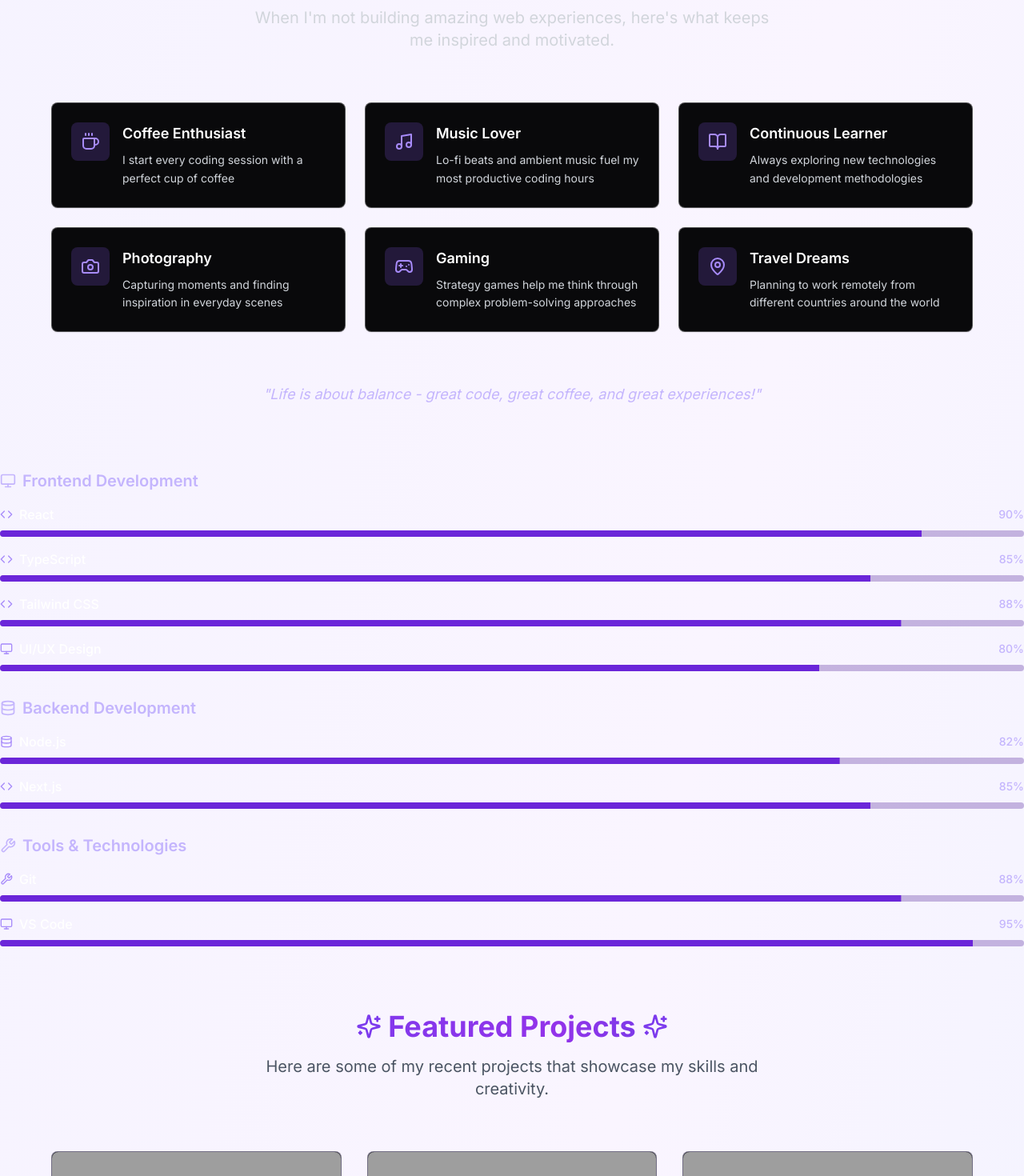
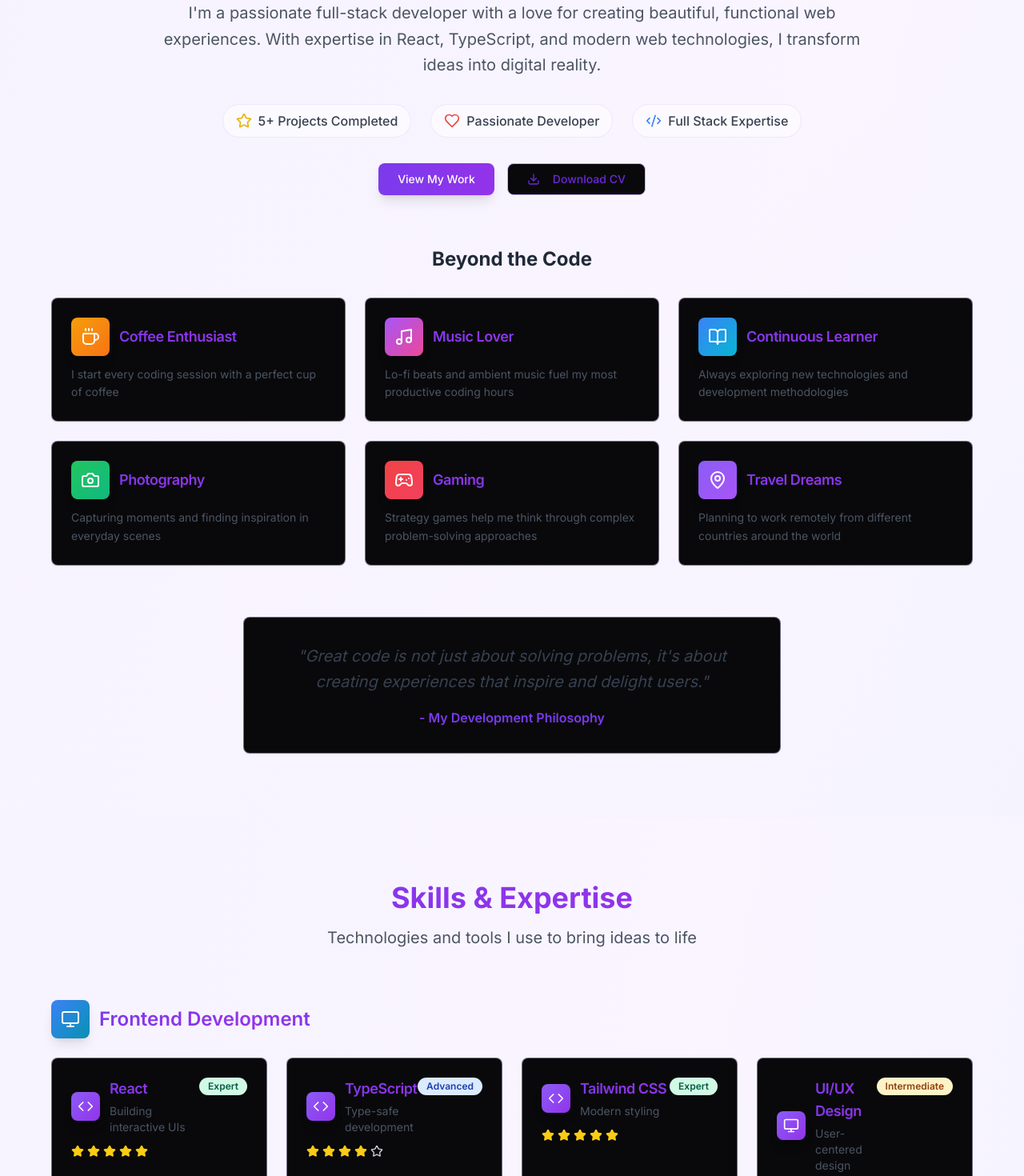
Before and after one commit to kruhi7533/stellar-glow-portfolio-site, a React (Vite) app: page / in a window 1280 px wide. Shown: the part 1060-2530 px from the top of the page at 80% size. Built offline with nearby package versions, Linux system fonts and the light colour scheme; grey boxes are pictures that could not be loaded.

Commit message:
Refactor About and Skills sections
Improved the About page and skills section, removing percentages and adding functional blog button to the navbar. Edited `src/pages/Index.tsx` and `src/components/SkillsProgress.tsx`.

```diff
--- a/src/components/Navigation.tsx
+++ b/src/components/Navigation.tsx
@@ -1,6 +1,6 @@
 
 import { useState, useEffect } from "react";
-import { Github, Linkedin, Mail, Menu, X } from "lucide-react";
+import { Github, Linkedin, Mail, Menu, X, BookOpen } from "lucide-react";
 import { Button } from "@/components/ui/button";
 import ThemeToggle from "./ThemeToggle";
 
@@ -62,6 +62,13 @@ const Navigation = () => {
               aria-label="Go to Projects section"
             >
               Projects
+            </button>
+            <button
+              onClick={() => scrollToSection('blog')}
+              className="text-gray-700 dark:text-gray-300 hover:text-violet-600 dark:hover:text-violet-400 font-medium transition-colors focus:outline-none focus:ring-2 focus:ring-violet-500 focus:ring-offset-2 focus:ring-offset-transparent rounded-md px-3 py-2"
+              aria-label="Go to Blog section"
+            >
+              Blog
             </button>
             <button
               onClick={() => scrollToSection('contact')}
@@ -139,6 +146,13 @@ const Navigation = () => {
                 Projects
               </button>
               <button
+                onClick={() => scrollToSection('blog')}
+                className="text-gray-700 dark:text-gray-300 hover:text-violet-600 dark:hover:text-violet-400 font-medium transition-colors text-left focus:outline-none focus:ring-2 focus:ring-violet-500 focus:ring-offset-2 focus:ring-offset-transparent rounded-md px-2 py-1"
+                aria-label="Go to Blog section"
+              >
+                Blog
+              </button>
+              <button
                 onClick={() => scrollToSection('contact')}
                 className="text-gray-700 dark:text-gray-300 hover:text-violet-600 dark:hover:text-violet-400 font-medium transition-colors text-left focus:outline-none focus:ring-2 focus:ring-violet-500 focus:ring-offset-2 focus:ring-offset-transparent rounded-md px-2 py-1"
                 aria-label="Go to Contact section"
--- a/src/components/PersonalSection.tsx
+++ b/src/components/PersonalSection.tsx
@@ -1,69 +1,145 @@
 
-import { Card } from "@/components/ui/card";
-import { Coffee, Music, BookOpen, Camera, Gamepad2, MapPin } from "lucide-react";
+import { Card, CardContent, CardDescription, CardHeader, CardTitle } from "@/components/ui/card";
+import { Button } from "@/components/ui/button";
+import { Coffee, Music, BookOpen, Camera, Gamepad2, MapPin, Star, Heart, Code2, Download } from "lucide-react";
 
 const PersonalSection = () => {
-  const funFacts = [
+  const scrollToSection = (sectionId: string) => {
+    const element = document.getElementById(sectionId);
+    element?.scrollIntoView({ behavior: 'smooth' });
+  };
+
+  const downloadCV = () => {
+    // Create a temporary link to download CV
+    const link = document.createElement('a');
+    link.href = '/cv.pdf'; // You would need to add your CV file to the public folder
+    link.download = 'Ruhi_Naaz_CV.pdf';
+    document.body.appendChild(link);
+    link.click();
+    document.body.removeChild(link);
+  };
+
+  const interests = [
     {
       icon: Coffee,
       title: "Coffee Enthusiast",
-      description: "I start every coding session with a perfect cup of coffee"
+      description: "I start every coding session with a perfect cup of coffee",
+      color: "from-amber-500 to-orange-500"
     },
     {
       icon: Music,
       title: "Music Lover",
-      description: "Lo-fi beats and ambient music fuel my most productive coding hours"
+      description: "Lo-fi beats and ambient music fuel my most productive coding hours",
+      color: "from-purple-500 to-pink-500"
     },
     {
       icon: BookOpen,
       title: "Continuous Learner",
-      description: "Always exploring new technologies and development methodologies"
+      description: "Always exploring new technologies and development methodologies",
+      color: "from-blue-500 to-cyan-500"
     },
     {
       icon: Camera,
       title: "Photography",
-      description: "Capturing moments and finding inspiration in everyday scenes"
+      description: "Capturing moments and finding inspiration in everyday scenes",
+      color: "from-green-500 to-emerald-500"
     },
     {
       icon: Gamepad2,
       title: "Gaming",
-      description: "Strategy games help me think through complex problem-solving approaches"
+      description: "Strategy games help me think through complex problem-solving approaches",
+      color: "from-red-500 to-rose-500"
     },
     {
       icon: MapPin,
       title: "Travel Dreams",
-      description: "Planning to work remotely from different countries around the world"
+      description: "Planning to work remotely from different countries around the world",
+      color: "from-violet-500 to-purple-500"
     }
   ];
 
+  const achievements = [
+    { icon: Star, text: "5+ Projects Completed", color: "text-yellow-500" },
+    { icon: Heart, text: "Passionate Developer", color: "text-red-500" },
+    { icon: Code2, text: "Full Stack Expertise", color: "text-blue-500" }
+  ];
+
   return (
-    <section id="personal" className="py-20 px-6">
+    <section id="about" className="py-20 px-6 bg-gradient-to-br from-violet-50/30 via-purple-50/30 to-indigo-50/30 dark:from-violet-950/20 dark:via-purple-950/20 dark:to-indigo-950/20">
       <div className="max-w-6xl mx-auto">
-        <h2 className="text-4xl md:text-5xl font-bold text-center mb-8 gradient-text">Beyond the Code</h2>
-        <p className="text-xl text-gray-300 mb-16 text-center max-w-2xl mx-auto">
-          When I'm not building amazing web experiences, here's what keeps me inspired and motivated.
-        </p>
-
-        <div className="grid md:grid-cols-3 gap-6">
-          {funFacts.map((fact, index) => (
-            <Card key={fact.title} className="glass p-6 hover:glow-box transition-all duration-300 group">
-              <div className="flex items-start gap-4">
-                <div className="p-3 bg-violet-500/20 rounded-lg group-hover:bg-violet-500/30 transition-colors">
-                  <fact.icon size={24} className="text-violet-400" />
+        {/* Main About Section */}
+        <div className="text-center mb-16 animate-fade-in">
+          <h2 className="text-4xl md:text-5xl font-bold mb-6 gradient-text">About Me</h2>
+          <div className="max-w-4xl mx-auto">
+            <p className="text-xl text-gray-600 dark:text-gray-300 mb-8 leading-relaxed">
+              I'm a passionate full-stack developer with a love for creating beautiful, functional web experiences.
+              With expertise in React, TypeScript, and modern web technologies, I transform ideas into digital reality.
+            </p>
+            <div className="flex flex-wrap justify-center gap-6 mb-8">
+              {achievements.map((achievement, index) => (
+                <div key={index} className="flex items-center gap-2 bg-white/50 dark:bg-gray-800/50 px-4 py-2 rounded-full backdrop-blur-sm border border-violet-200/50 dark:border-violet-500/30">
+                  <achievement.icon size={20} className={achievement.color} />
+                  <span className="text-gray-700 dark:text-gray-300 font-medium">{achievement.text}</span>
                 </div>
-                <div>
-                  <h3 className="text-lg font-semibold text-white mb-2">{fact.title}</h3>
-                  <p className="text-gray-300 text-sm leading-relaxed">{fact.description}</p>
-                </div>
-              </div>
-            </Card>
-          ))}
+              ))}
+            </div>
+            <div className="flex flex-wrap justify-center gap-4">
+              <Button
+                onClick={() => scrollToSection('projects')}
+                className="bg-gradient-to-r from-violet-600 to-purple-600 hover:from-violet-700 hover:to-purple-700 text-white font-medium px-6 py-3 rounded-lg shadow-lg hover:shadow-xl transition-all duration-300"
+              >
+                View My Work
+              </Button>
+              <Button
+                variant="outline"
+                onClick={downloadCV}
+                className="border-violet-300 text-violet-700 hover:bg-violet-50 dark:border-violet-600 dark:text-violet-300 dark:hover:bg-violet-900/20 font-medium px-6 py-3 rounded-lg"
+              >
+                <Download size={18} className="mr-2" />
+                Download CV
+              </Button>
+            </div>
+          </div>
         </div>
 
-        <div className="text-center mt-16">
-          <p className="text-lg text-violet-300 italic">
-            "Life is about balance - great code, great coffee, and great experiences!"
-          </p>
+        {/* Interests Grid */}
+        <div className="mb-16">
+          <h3 className="text-2xl font-bold text-center mb-8 text-gray-800 dark:text-gray-200">
+            Beyond the Code
+          </h3>
+          <div className="grid md:grid-cols-2 lg:grid-cols-3 gap-6">
+            {interests.map((interest, index) => (
+              <Card key={interest.title} className="group hover:shadow-xl transition-all duration-500 hover:scale-105 glass glow-box border-violet-200/50 dark:border-violet-500/30 backdrop-blur-sm">
+                <CardHeader className="pb-3">
+                  <div className="flex items-center gap-3">
+                    <div className={`p-3 bg-gradient-to-br ${interest.color} rounded-lg shadow-lg group-hover:scale-110 transition-transform duration-300`}>
+                      <interest.icon size={24} className="text-white" />
+                    </div>
+                    <CardTitle className="text-lg gradient-text">{interest.title}</CardTitle>
+                  </div>
+                </CardHeader>
+                <CardContent>
+                  <CardDescription className="text-gray-600 dark:text-gray-300 leading-relaxed">
+                    {interest.description}
+                  </CardDescription>
+                </CardContent>
+              </Card>
+            ))}
+          </div>
+        </div>
+
+        {/* Quote Section */}
+        <div className="text-center">
+          <Card className="max-w-2xl mx-auto glass glow-box border-violet-200/50 dark:border-violet-500/30">
+            <CardContent className="p-8">
+              <blockquote className="text-xl text-gray-700 dark:text-gray-300 italic leading-relaxed">
+                "Great code is not just about solving problems, it's about creating experiences that inspire and delight users."
+              </blockquote>
+              <div className="mt-4 text-violet-600 dark:text-violet-400 font-semibold">
+                - My Development Philosophy
+              </div>
+            </CardContent>
+          </Card>
         </div>
       </div>
     </section>
--- a/src/components/SkillsProgress.tsx
+++ b/src/components/SkillsProgress.tsx
@@ -1,82 +1,149 @@
 
-import { Progress } from "@/components/ui/progress";
-import { Code, Database, Monitor, Wrench } from "lucide-react";
+import { Card, CardContent, CardHeader, CardTitle } from "@/components/ui/card";
+import { Badge } from "@/components/ui/badge";
+import { Code, Database, Monitor, Wrench, Star } from "lucide-react";
 
 const SkillsProgress = () => {
   const skillCategories = {
     frontend: [
-      { name: "React", level: 90, icon: Code },
-      { name: "TypeScript", level: 85, icon: Code },
-      { name: "Tailwind CSS", level: 88, icon: Code },
-      { name: "UI/UX Design", level: 80, icon: Monitor }
+      { name: "React", level: "Expert", icon: Code, description: "Building interactive UIs" },
+      { name: "TypeScript", level: "Advanced", icon: Code, description: "Type-safe development" },
+      { name: "Tailwind CSS", level: "Expert", icon: Code, description: "Modern styling" },
+      { name: "UI/UX Design", level: "Intermediate", icon: Monitor, description: "User-centered design" }
     ],
     backend: [
-      { name: "Node.js", level: 82, icon: Database },
-      { name: "Next.js", level: 85, icon: Code }
+      { name: "Node.js", level: "Advanced", icon: Database, description: "Server-side development" },
+      { name: "Next.js", level: "Advanced", icon: Code, description: "Full-stack React framework" }
     ],
     tools: [
-      { name: "Git", level: 88, icon: Wrench },
-      { name: "VS Code", level: 95, icon: Monitor }
+      { name: "Git", level: "Expert", icon: Wrench, description: "Version control" },
+      { name: "VS Code", level: "Expert", icon: Monitor, description: "Development environment" }
     ]
   };
 
-  const SkillBar = ({ skill }: { skill: any }) => (
-    <div className="space-y-2">
-      <div className="flex items-center justify-between">
-        <div className="flex items-center gap-2">
-          <skill.icon size={16} className="text-violet-400" />
-          <span className="text-white font-medium">{skill.name}</span>
+  const getLevelColor = (level: string) => {
+    switch (level) {
+      case "Expert": return "bg-emerald-100 text-emerald-800 dark:bg-emerald-900/50 dark:text-emerald-200";
+      case "Advanced": return "bg-blue-100 text-blue-800 dark:bg-blue-900/50 dark:text-blue-200";
+      case "Intermediate": return "bg-amber-100 text-amber-800 dark:bg-amber-900/50 dark:text-amber-200";
+      default: return "bg-gray-100 text-gray-800 dark:bg-gray-900/50 dark:text-gray-200";
+    }
+  };
+
+  const getLevelStars = (level: string) => {
+    switch (level) {
+      case "Expert": return 5;
+      case "Advanced": return 4;
+      case "Intermediate": return 3;
+      default: return 2;
+    }
+  };
+
+  const SkillCard = ({ skill }: { skill: any }) => (
+    <Card className="group hover:shadow-lg transition-all duration-300 hover:scale-105 glass border-violet-200/50 dark:border-violet-500/30">
+      <CardHeader className="pb-3">
+        <div className="flex items-start justify-between">
+          <div className="flex items-center gap-3">
+            <div className="p-2 bg-gradient-to-br from-violet-500 to-purple-600 rounded-lg shadow-lg group-hover:scale-110 transition-transform duration-300">
+              <skill.icon size={20} className="text-white" />
             </div>
-        <span className="text-violet-300 text-sm font-medium">{skill.level}%</span>
+            <div>
+              <CardTitle className="text-lg gradient-text">{skill.name}</CardTitle>
+              <p className="text-sm text-gray-600 dark:text-gray-400 mt-1">{skill.description}</p>
             </div>
-      <Progress
-        value={skill.level}
-        className="h-2 bg-violet-900/30"
+          </div>
+          <Badge className={getLevelColor(skill.level)}>{skill.level}</Badge>
+        </div>
+      </CardHeader>
+      <CardContent className="pt-0">
+        <div className="flex items-center gap-1">
+          {[...Array(5)].map((_, i) => (
+            <Star
+              key={i}
+              size={16}
+              className={`${
+                i < getLevelStars(skill.level)
+                  ? 'text-yellow-400 fill-current'
+                  : 'text-gray-300 dark:text-gray-600'
+              } transition-colors duration-300`}
             />
+          ))}
         </div>
+      </CardContent>
+    </Card>
   );
 
   return (
-    <div className="space-y-8">
+    <section id="skills" className="py-20 px-6">
+      <div className="max-w-6xl mx-auto">
+        <div className="text-center mb-16 animate-fade-in">
+          <h2 className="text-4xl font-bold mb-4 gradient-text">Skills & Expertise</h2>
+          <p className="text-xl text-gray-600 dark:text-gray-300 max-w-2xl mx-auto">
+            Technologies and tools I use to bring ideas to life
+          </p>
+        </div>
+
+        <div className="space-y-12">
           {/* Frontend Skills */}
           <div>
-        <h3 className="text-xl font-semibold text-violet-300 mb-4 flex items-center gap-2">
-          <Monitor size={20} />
-          Frontend Development
-        </h3>
-        <div className="space-y-4">
+            <div className="flex items-center gap-3 mb-6">
+              <div className="p-3 bg-gradient-to-br from-blue-500 to-cyan-600 rounded-lg shadow-lg">
+                <Monitor size={24} className="text-white" />
+              </div>
+              <h3 className="text-2xl font-semibold gradient-text">Frontend Development</h3>
+            </div>
+            <div className="grid grid-cols-1 md:grid-cols-2 lg:grid-cols-4 gap-6">
               {skillCategories.frontend.map((skill) => (
-            <SkillBar key={skill.name} skill={skill} />
+                <SkillCard key={skill.name} skill={skill} />
               ))}
             </div>
           </div>
 
           {/* Backend Skills */}
           <div>
-        <h3 className="text-xl font-semibold text-violet-300 mb-4 flex items-center gap-2">
-          <Database size={20} />
-          Backend Development
-        </h3>
-        <div className="space-y-4">
+            <div className="flex items-center gap-3 mb-6">
+              <div className="p-3 bg-gradient-to-br from-green-500 to-emerald-600 rounded-lg shadow-lg">
+                <Database size={24} className="text-white" />
+              </div>
+              <h3 className="text-2xl font-semibold gradient-text">Backend Development</h3>
+            </div>
+            <div className="grid grid-cols-1 md:grid-cols-2 gap-6">
               {skillCategories.backend.map((skill) => (
-            <SkillBar key={skill.name} skill={skill} />
+                <SkillCard key={skill.name} skill={skill} />
               ))}
             </div>
           </div>
 
           {/* Tools */}
           <div>
-        <h3 className="text-xl font-semibold text-violet-300 mb-4 flex items-center gap-2">
-          <Wrench size={20} />
-          Tools & Technologies
-        </h3>
-        <div className="space-y-4">
+            <div className="flex items-center gap-3 mb-6">
+              <div className="p-3 bg-gradient-to-br from-purple-500 to-pink-600 rounded-lg shadow-lg">
+                <Wrench size={24} className="text-white" />
+              </div>
+              <h3 className="text-2xl font-semibold gradient-text">Tools & Technologies</h3>
+            </div>
+            <div className="grid grid-cols-1 md:grid-cols-2 gap-6">
               {skillCategories.tools.map((skill) => (
-            <SkillBar key={skill.name} skill={skill} />
+                <SkillCard key={skill.name} skill={skill} />
               ))}
             </div>
           </div>
         </div>
+
+        {/* Learning Journey */}
+        <div className="mt-16 text-center">
+          <Card className="max-w-2xl mx-auto glass glow-box border-violet-200/50 dark:border-violet-500/30">
+            <CardContent className="p-8">
+              <h4 className="text-xl font-semibold gradient-text mb-4">Always Learning</h4>
+              <p className="text-gray-600 dark:text-gray-300 leading-relaxed">
+                Technology evolves rapidly, and so do I. I'm constantly exploring new frameworks,
+                tools, and best practices to stay at the forefront of web development.
+              </p>
+            </CardContent>
+          </Card>
+        </div>
+      </div>
+    </section>
   );
 };
 
```
Lines whose indentation alone changed are shown as unchanged.
